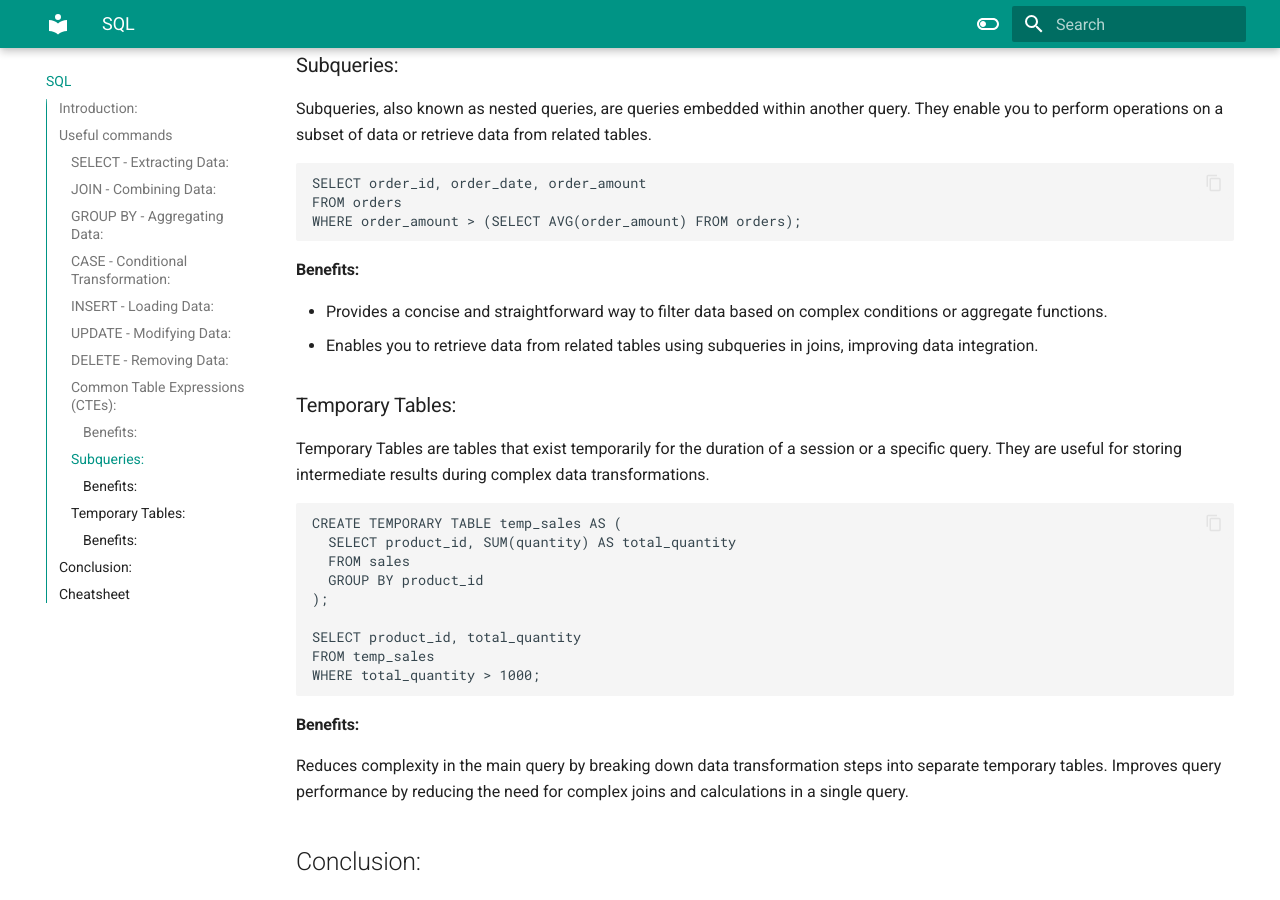
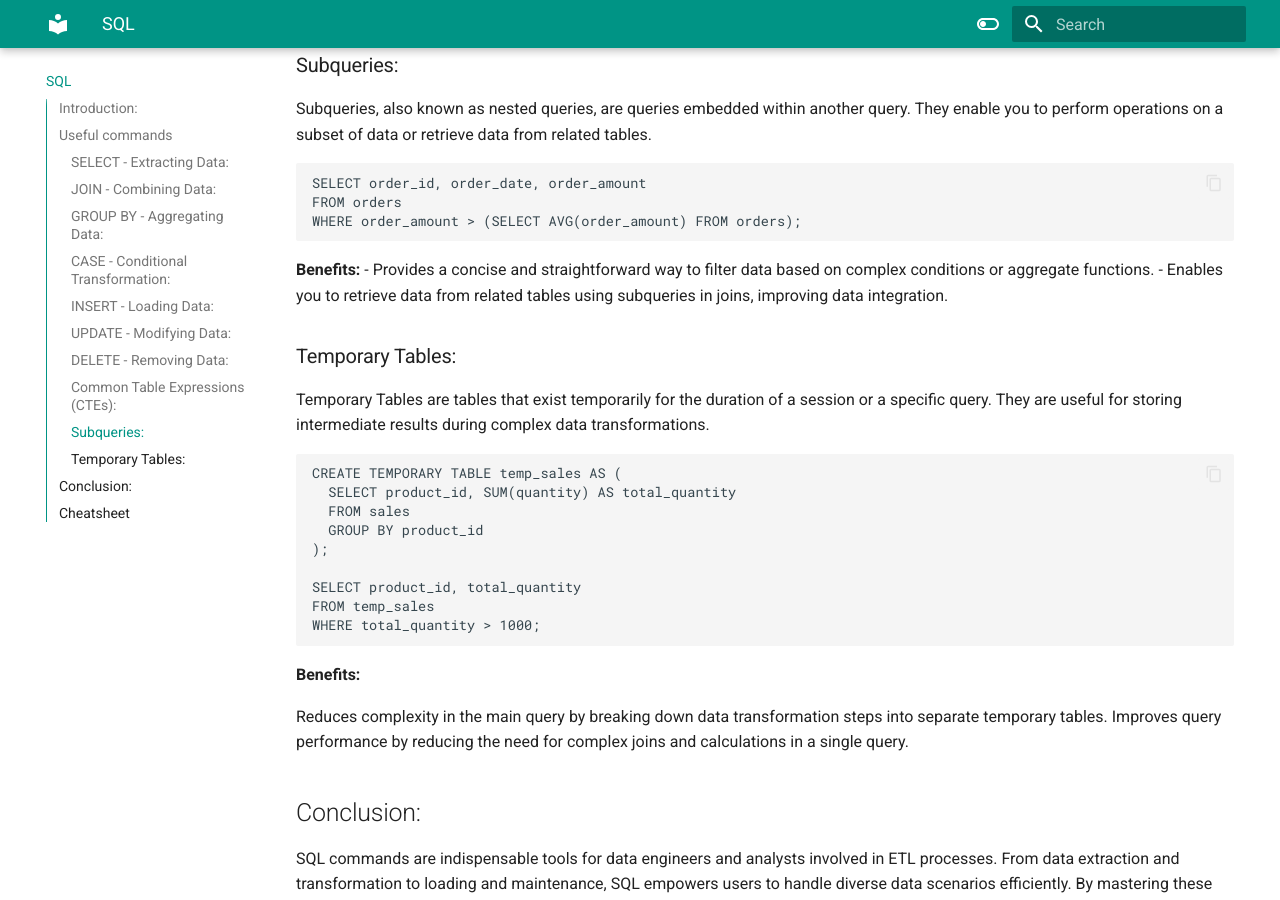
Before and after one commit to adhikari18/learn-etl, an MkDocs documentation site: the page built from docs/sql.md, in a window 1280 px wide and 900 px high, scrolled down 2621 px. Built offline with MkDocs 1.6.1 and Material for MkDocs 9.7.7, drawn with Linux system fonts in a browser that asks for light colours.

Commit message:
fix format

```diff
--- a/docs/sql.md
+++ b/docs/sql.md
@@ -79,7 +79,7 @@
 SELECT product_category, total_revenue, total_revenue * 0.1 AS tax_amount
 FROM revenue_cte;
 ~~~~
-#### Benefits:
+<b> Benefits: </b>
 
 - Improves query readability by breaking down complex logic into smaller, manageable parts.
 - Enhances code maintainability by allowing developers to reuse CTEs across multiple queries.
@@ -92,7 +92,7 @@
 FROM orders
 WHERE order_amount > (SELECT AVG(order_amount) FROM orders);
 ~~~~
-#### Benefits:
+<b> Benefits: </b>
 - Provides a concise and straightforward way to filter data based on complex conditions or aggregate functions.
 - Enables you to retrieve data from related tables using subqueries in joins, improving data integration.
 
@@ -109,7 +109,7 @@
 FROM temp_sales
 WHERE total_quantity > 1000;
 ~~~~
-#### Benefits:
+<b> Benefits: </b>
 
 Reduces complexity in the main query by breaking down data transformation steps into separate temporary tables.
 Improves query performance by reducing the need for complex joins and calculations in a single query.
```
